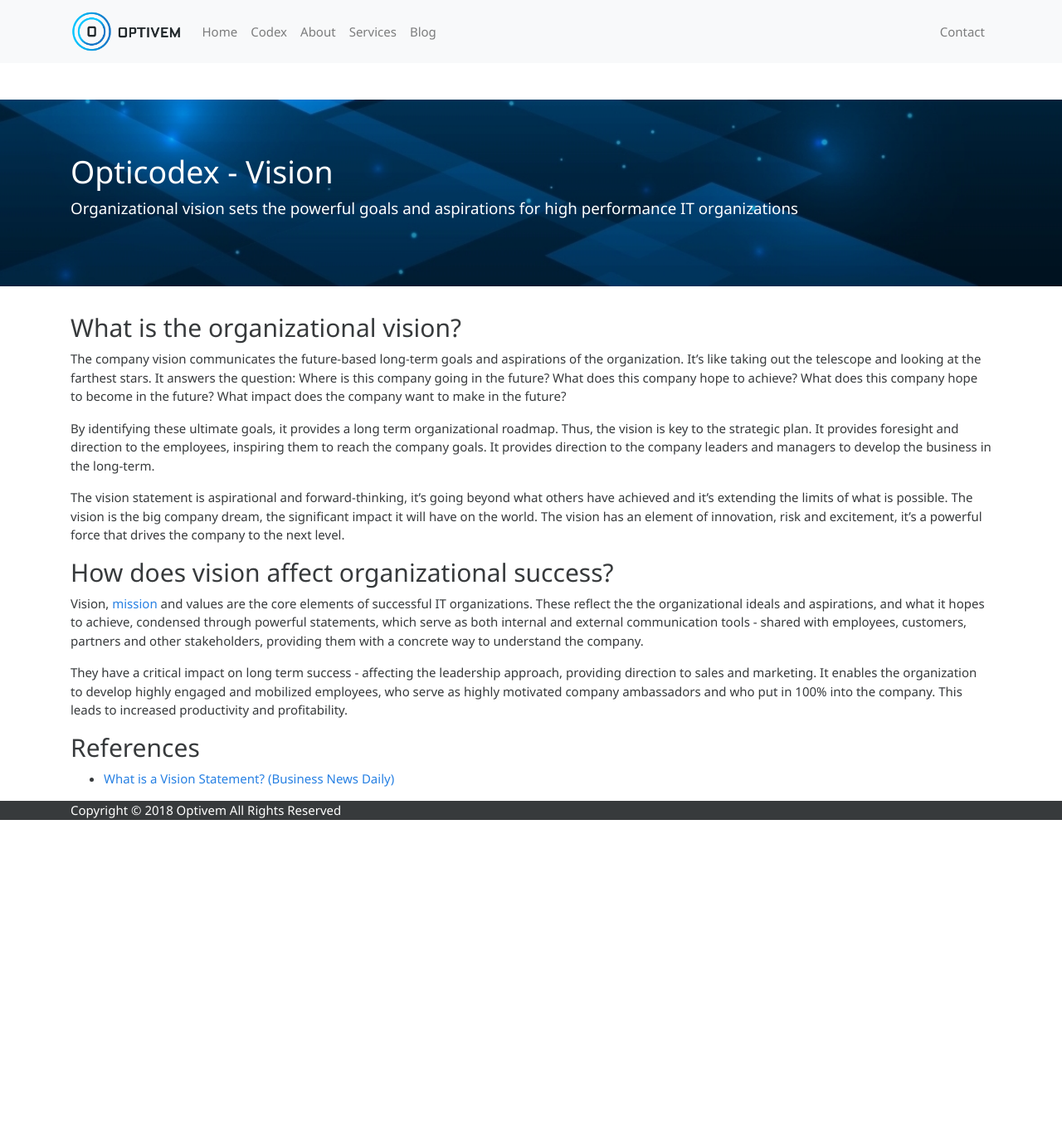
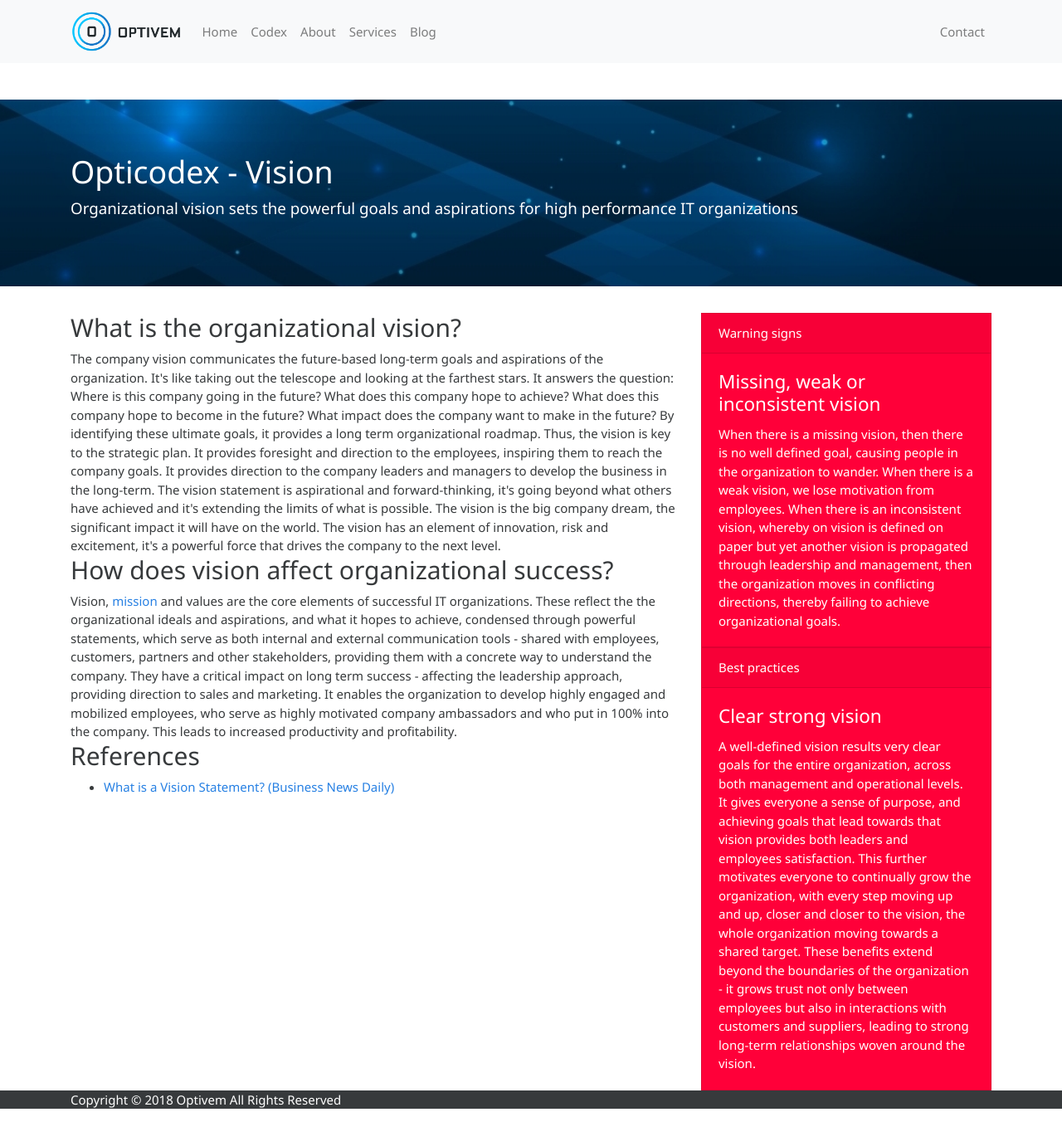
Before and after one commit to optivem/optivem.github.io, a Jekyll site: the page built from _pages/codex/vision.md, in a window 1280 px wide and 1352 px high. Shown: the whole window at 83% size. Built offline with Jekyll 4.4.1, drawn with Linux system fonts in a browser that asks for light colours.

Commit message:
#35 Codex - Vision

```diff
--- a/_pages/codex/vision.md
+++ b/_pages/codex/vision.md
@@ -4,22 +4,54 @@ title: Opticodex - Vision
 description: Organizational vision sets the powerful goals and aspirations for high performance IT organizations
 ---
 
-<h2>What is the organizational vision?</h2>
+<div class="row">
 
-The company vision communicates the future-based long-term goals and aspirations of the organization. It's like taking out the telescope and looking at the farthest stars. It answers the question: Where is this company going in the future? What does this company hope to achieve? What does this company hope to become in the future? What impact does the company want to make in the future?
+	<div class="col-md-8">
 
-By identifying these ultimate goals, it provides a long term organizational roadmap. Thus, the vision is key to the strategic plan. It provides foresight and direction to the employees, inspiring them to reach the company goals. It provides direction to the company leaders and managers to develop the business in the long-term.
+		<h2>What is the organizational vision?</h2>
 
-The vision statement is aspirational and forward-thinking, it's going beyond what others have achieved and it's extending the limits of what is possible. The vision is the big company dream, the significant impact it will have on the world. The vision has an element of innovation, risk and excitement, it's a powerful force that drives the company to the next level.
+		The company vision communicates the future-based long-term goals and aspirations of the organization. It's like taking out the telescope and looking at the farthest stars. It answers the question: Where is this company going in the future? What does this company hope to achieve? What does this company hope to become in the future? What impact does the company want to make in the future?
 
-<h2>How does vision affect organizational success?</h2>
+		By identifying these ultimate goals, it provides a long term organizational roadmap. Thus, the vision is key to the strategic plan. It provides foresight and direction to the employees, inspiring them to reach the company goals. It provides direction to the company leaders and managers to develop the business in the long-term.
 
-Vision, <a href="{{ site.url }}/codex/mission">mission</a> and values are the core elements of successful IT organizations. These reflect the the organizational ideals and aspirations, and what it hopes to achieve, condensed through powerful statements, which serve as both internal and external communication tools - shared with employees, customers, partners and other stakeholders, providing them with a concrete way to understand the company.
+		The vision statement is aspirational and forward-thinking, it's going beyond what others have achieved and it's extending the limits of what is possible. The vision is the big company dream, the significant impact it will have on the world. The vision has an element of innovation, risk and excitement, it's a powerful force that drives the company to the next level.
 
-They have a critical impact on long term success - affecting the leadership approach, providing direction to sales and marketing. It enables the organization to develop highly engaged and mobilized employees, who serve as highly motivated company ambassadors and who put in 100% into the company. This leads to increased productivity and profitability.
+		<h2>How does vision affect organizational success?</h2>
 
-<h2>References</h2>
+		Vision, <a href="{{ site.url }}/codex/mission">mission</a> and values are the core elements of successful IT organizations. These reflect the the organizational ideals and aspirations, and what it hopes to achieve, condensed through powerful statements, which serve as both internal and external communication tools - shared with employees, customers, partners and other stakeholders, providing them with a concrete way to understand the company.
 
-<ul>
-	<li><a href="https://www.businessnewsdaily.com/3882-vision-statement.html" target="_blank">What is a Vision Statement? (Business News Daily)</a></li>
-</ul>
+		They have a critical impact on long term success - affecting the leadership approach, providing direction to sales and marketing. It enables the organization to develop highly engaged and mobilized employees, who serve as highly motivated company ambassadors and who put in 100% into the company. This leads to increased productivity and profitability.
+
+		<h2>References</h2>
+
+		<ul>
+			<li><a href="https://www.businessnewsdaily.com/3882-vision-statement.html" target="_blank">What is a Vision Statement? (Business News Daily)</a></li>
+		</ul>
+
+	</div>
+
+
+	<div class="col-md-4">
+
+		<div class="card text-white bg-danger">
+			<div class="card-header">Warning signs</div>
+			<div class="card-body">
+				<h4 class="card-title">Missing, weak or inconsistent vision</h4>
+				<p class="card-text">When there is a missing vision, then there is no well defined goal, causing people in the organization to wander. When there is a weak vision, we lose motivation from employees. When there is an inconsistent vision, whereby on vision is defined on paper but yet another vision is propagated through leadership and management, then the organization moves in conflicting directions, thereby failing to achieve organizational goals.</p>
+			</div>
+		</div>
+
+		<div class="card text-white bg-danger">
+			<div class="card-header">Best practices</div>
+			<div class="card-body">
+				<h4 class="card-title">Clear strong vision</h4>
+				<p class="card-text">A well-defined vision results very clear goals for the entire organization, across both management and operational levels. It gives everyone a sense of purpose, and achieving goals that lead towards that vision provides both leaders and employees satisfaction. This further motivates everyone to continually grow the organization, with every step moving up and up, closer and closer to the vision, the whole organization moving towards a shared target. These benefits extend beyond the boundaries of the organization - it grows trust not only between employees but also in interactions with customers and suppliers, leading to strong long-term relationships woven around the vision.</p>
+			</div>
+		</div>
+
+	</div>
+
+
+
+
+</div>
```
